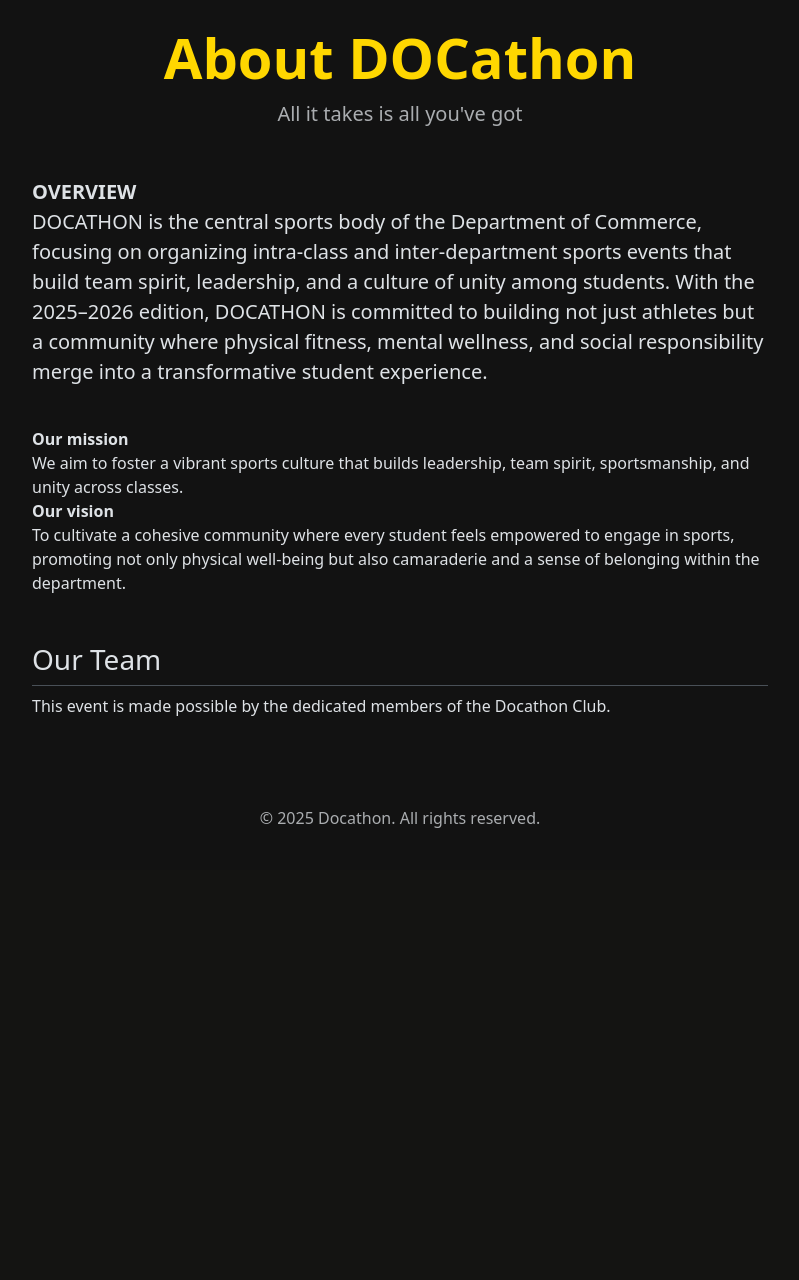
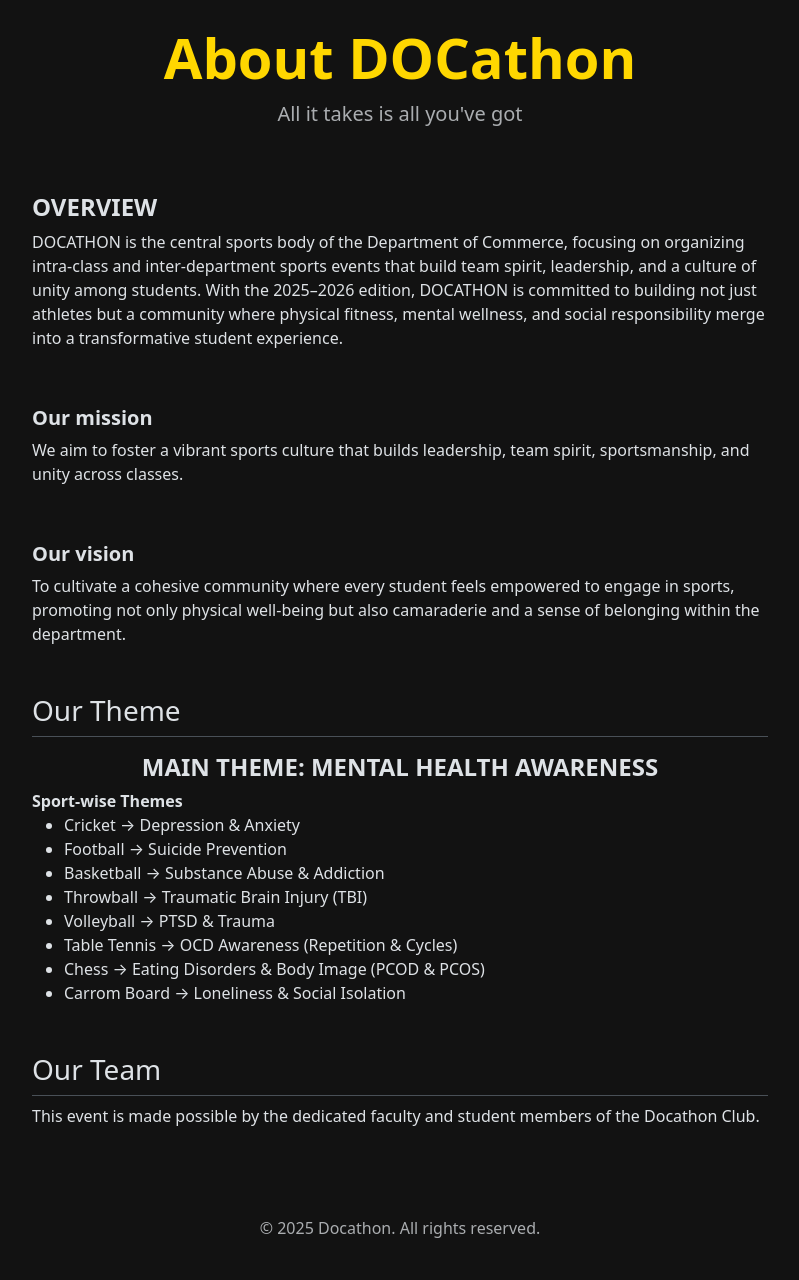
Before and after one commit to Shiva-Prakash-06/docathon-app, a Flask app: page /about in a window 1280 px wide. Shown: the part 82-1362 px from the top of the page, without its empty margins (240-1039 px from the left). Before the commit the page ends 910 px from the top, so only its background shows below. Run offline with Flask 3, Linux system fonts and the light colour scheme.

Commit message:
Bug fixes 2 19/7

```diff
--- a/templates/public/about.html
+++ b/templates/public/about.html
@@ -9,23 +9,39 @@
 <div class="row justify-content-center">
     <div class="col-lg-8">
         <p class="fs-5">
-            <strong>OVERVIEW</strong><br>
+            <h4><strong>OVERVIEW</strong></h4>
             DOCATHON is the central sports body of the Department of Commerce, focusing on organizing intra-class and inter-department sports events that build team spirit, leadership, and a culture of unity among students. With the 2025–2026 edition, DOCATHON is committed to building not just athletes but a community where physical fitness, mental wellness, and social responsibility merge into a transformative student experience.
         </p>
         <br>
         <p>
-            <strong>Our mission</strong><br>
+            <h5><strong>Our mission</strong></h5>
             We aim to foster a vibrant sports culture that builds leadership, team spirit, sportsmanship, and unity across classes.
+        </p>
+        <br>
+        <p>
+            <h5><strong>Our vision</strong></h5>
+            To cultivate a cohesive community where every student feels empowered to engage in sports, promoting not only physical well-being but also camaraderie and a sense of belonging within the department.
+        </p>
 
-            <br>
-
-            <strong>Our vision</strong><br>
-            To cultivate a cohesive community where every student feels empowered to engage in sports, promoting not only physical well-being but also camaraderie and a sense of belonging within the department.
+        <h3 class="mt-5 border-bottom pb-2">Our Theme</h3>
+        <p>
+            <h4><strong><center>MAIN THEME: MENTAL HEALTH AWARENESS</center></strong></h4>
+            <strong>Sport-wise Themes</strong>
+            <ul>
+                <li>Cricket → Depression & Anxiety</li>
+                <li>Football → Suicide Prevention</li>
+                <li>Basketball → Substance Abuse & Addiction</li>
+                <li>Throwball → Traumatic Brain Injury (TBI)</li>
+                <li>Volleyball → PTSD & Trauma</li>
+                <li>Table Tennis → OCD Awareness (Repetition & Cycles)</li>
+                <li>Chess → Eating Disorders & Body Image (PCOD & PCOS)</li>
+                <li>Carrom Board → Loneliness & Social Isolation</li>
+            </ul>
         </p>
 
         <h3 class="mt-5 border-bottom pb-2">Our Team</h3>
         <p>
-            This event is made possible by the dedicated members of the Docathon Club.
+            This event is made possible by the dedicated faculty and student members of the Docathon Club.
         </p>
     </div>
 </div>
```
